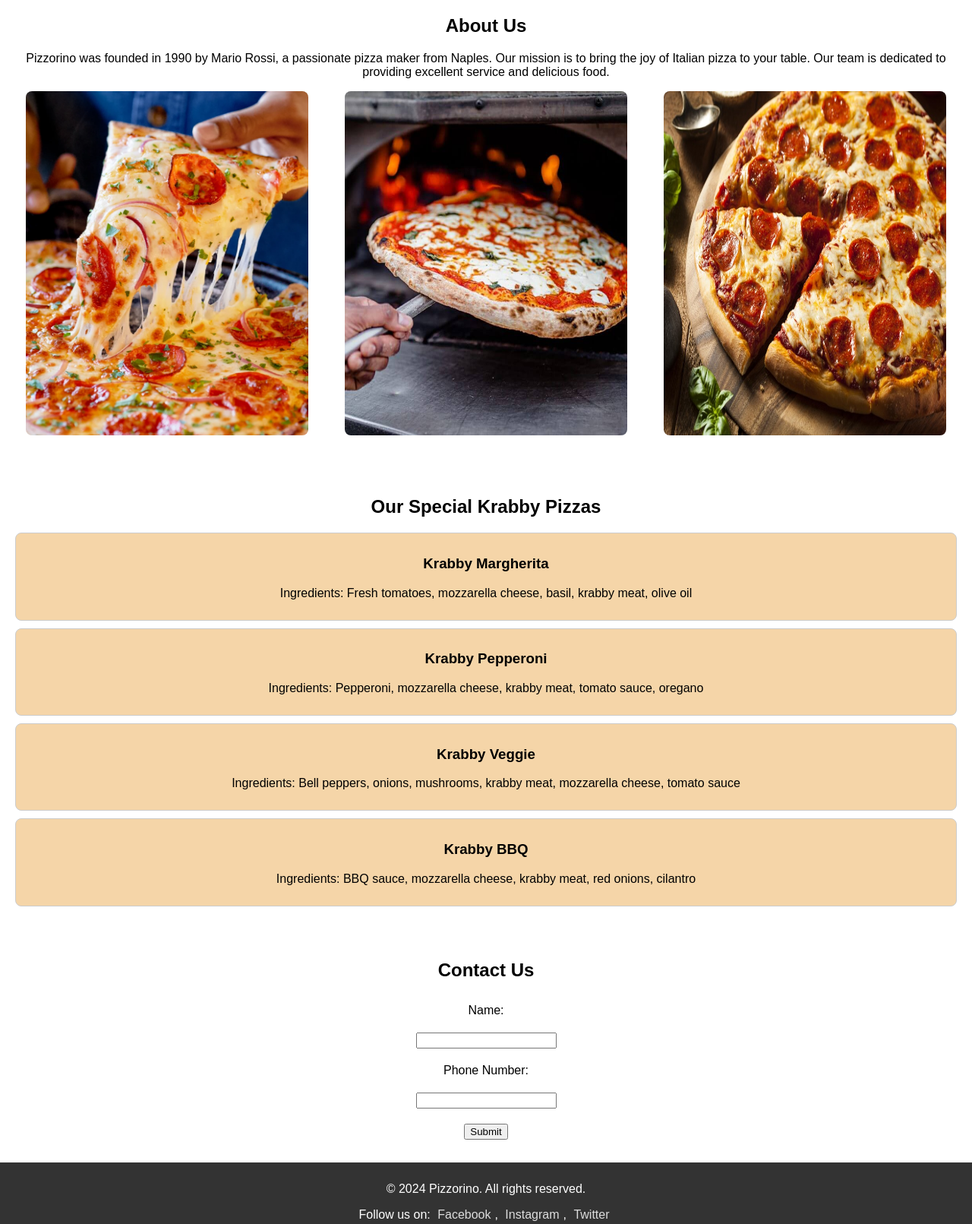
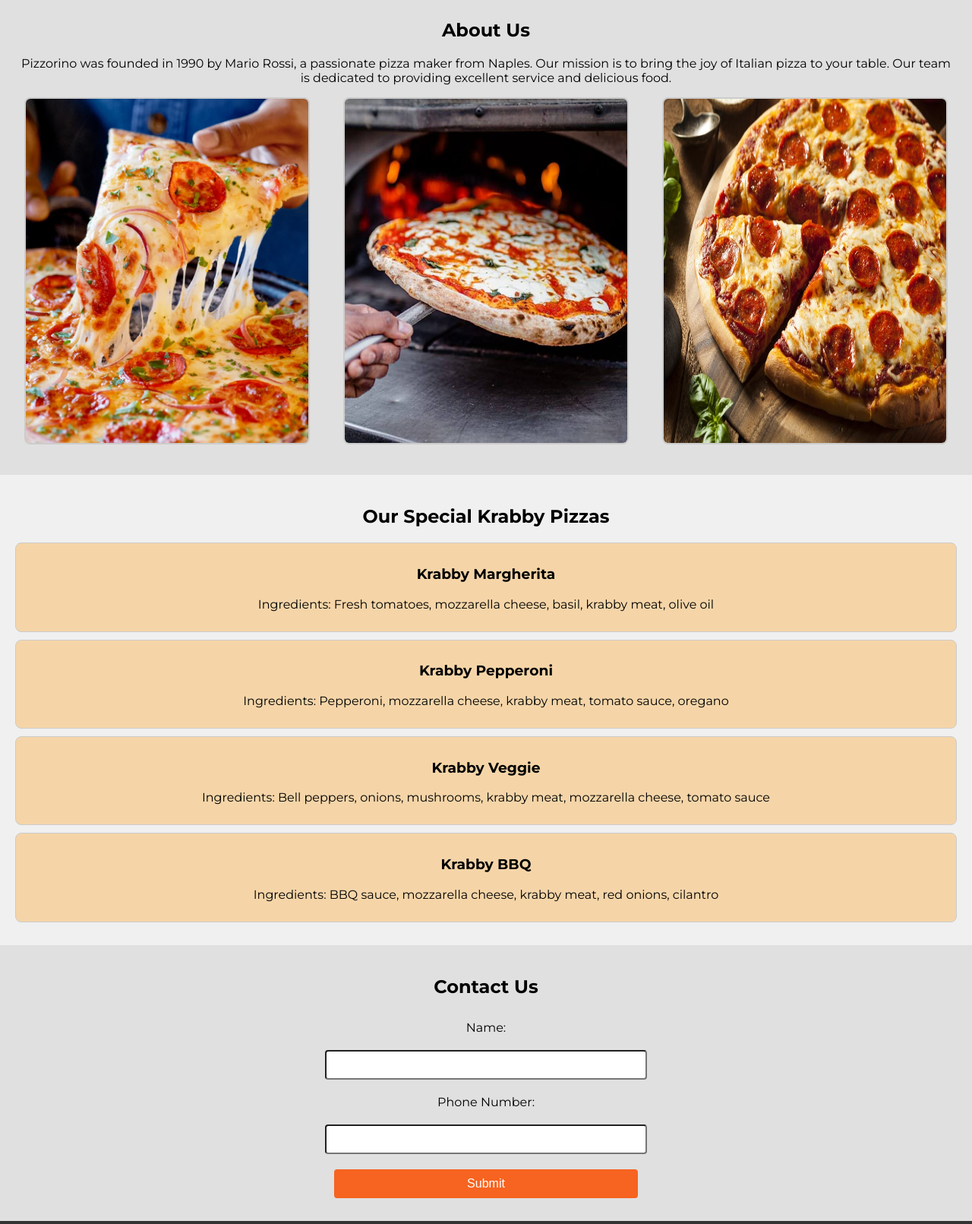
Before and after one commit to meriemmkd/pizzorino_website, a plain HTML site: page index.html in a window 1280 px wide. Shown: the part 300-1911 px from the top of the page at 76% size. Drawn offline with Linux system fonts and the light colour scheme.

Commit message:
first commit

```diff
--- a/index.html
+++ b/index.html
@@ -4,6 +4,8 @@
     <meta charset="UTF-8">
     <meta name="viewport" content="width=device-width, initial-scale=1.0">
     <link rel="stylesheet" href="style.css">
+    <link href="https://fonts.googleapis.com/css2?family=Montserrat:wght@400;700&display=swap" rel="stylesheet">
+
 
     <title>Pizzorino</title>
 </head>
--- a/style.css
+++ b/style.css
@@ -1,12 +1,13 @@
 body {
-    font-family: Arial, sans-serif;
+    font-family: 'Montserrat', Helvetica, sans-serif;
     margin: 0;
     padding: 0;
     box-sizing: border-box;
 }
+
 header {
-    background-color: #ffffff;
-    color: rgb(0, 0, 0);
+    background-color: #2c2c2c;
+    color: rgb(255, 255, 255);
     padding: 20px;
     display: flex;
     justify-content: space-between;
@@ -72,6 +73,13 @@ section#recipes .recipe {
     border-radius: 8px; /* Rounded corners */
 }
 
+section:nth-child(even) {
+    background-color: #f0f0f0;
+}
+
+section:nth-child(odd) {
+    background-color: #e0e0e0;
+}
 
 section {
     padding: 20px;
@@ -83,6 +91,15 @@ section img {
     height: auto;
     margin-bottom: 20px;
 }
+
+section img, #about .about-images img {
+    max-width: 100%;
+    height: auto;
+    border: 2px solid #ccc;
+    border-radius: 12px;
+    margin-bottom: 20px;
+}
+
 
 section#recipes .recipe {
     border: 1px solid #ccc;
@@ -103,6 +120,27 @@ section#recipes .recipe {
     border-radius: 8px;
 }
 
+form input, form button {
+    width: 100%;
+    max-width: 400px; /* Limiting the width for a better layout on larger screens */
+    padding: 10px;
+    margin: 10px 0;
+    border-radius: 4px; /* Slight rounding for inputs */
+}
+
+form button {
+    background-color: #f76320; /* Orangish color */
+    color: white;
+    border: none;
+    cursor: pointer;
+    font-size: 16px;
+}
+
+form button:hover {
+    background-color: #e6521a;
+}
+
+
 form {
     display: flex;
     flex-direction: column;
@@ -117,11 +155,31 @@ footer {
     background-color: #333;
     color: white;
     text-align: center;
+    padding: 20px 0;
+}
+
+footer p {
+    margin: 0;
     padding: 10px 0;
+    font-size: 14px;
 }
 
 footer a {
     color: #ddd;
     text-decoration: none;
+    margin: 0 10px;
+    font-weight: bold;
+}
+
+footer a:hover {
+    color: #f76320; /* Highlight links with the orangish color */
+}
+
+footer .social-icons {
+    margin-top: 10px;
+}
+
+footer .social-icons a {
     margin: 0 5px;
+    font-size: 20px;
 }
```
